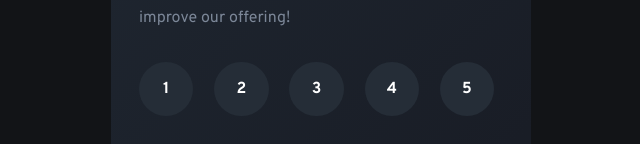
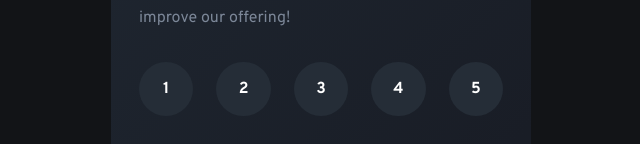
Before and after one commit to Diop-Nikuze/Interactive-Rating-Component, a React (Create React App) app: page / in a window 1280 px wide. Shown: the part 369-513 px from the top of the page, without its empty margins (319-959 px from the left). Built offline with nearby package versions, Linux system fonts and the light colour scheme; the HTML template or start-up script is replaced by a standard one.

Commit message:
finished

```diff
--- a/src/Stars.js
+++ b/src/Stars.js
@@ -26,8 +26,8 @@ const Stars = ({ onSubmitPress, setRating }) => {
   };
 
   return (
-    <Box>
-      <SimpleGrid columns={5} my="30px" gap={3}>
+    <Box Box>
+      <Box my="30px" d="flex" justifyContent="space-between">
         {stars.map((star, i) => (
           <Button
             key={i}
@@ -37,16 +37,17 @@ const Stars = ({ onSubmitPress, setRating }) => {
             _focus={{ outline: "none" }}
             _hover={{ backgroundColor: "hsl(217, 12%, 63%)" }}
             borderRadius="100%"
-            p="1.7rem"
-            w="2.5rem"
-            h="2.5rem"
+            p={{ base: "1.3rem", md: "1.7rem" }}
+            w="2.3rem"
+            h="2.3rem"
             color="white"
             textAlign="center"
+            border="none"
           >
             {star}
           </Button>
         ))}
-      </SimpleGrid>
+      </Box>
       <SubmitButtton disabled={disabled} onSubmitPress={onSubmitPress} />
     </Box>
   );
```
